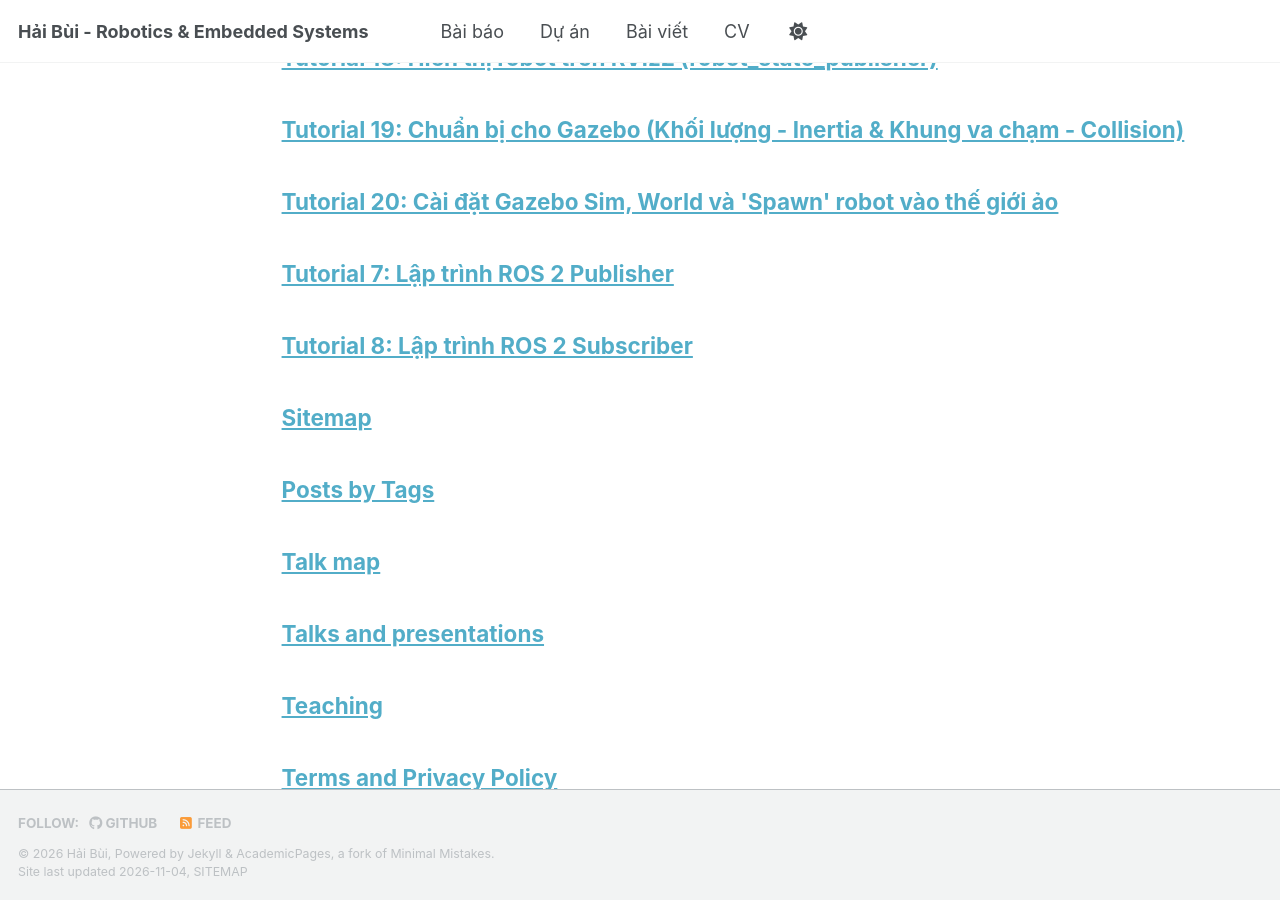
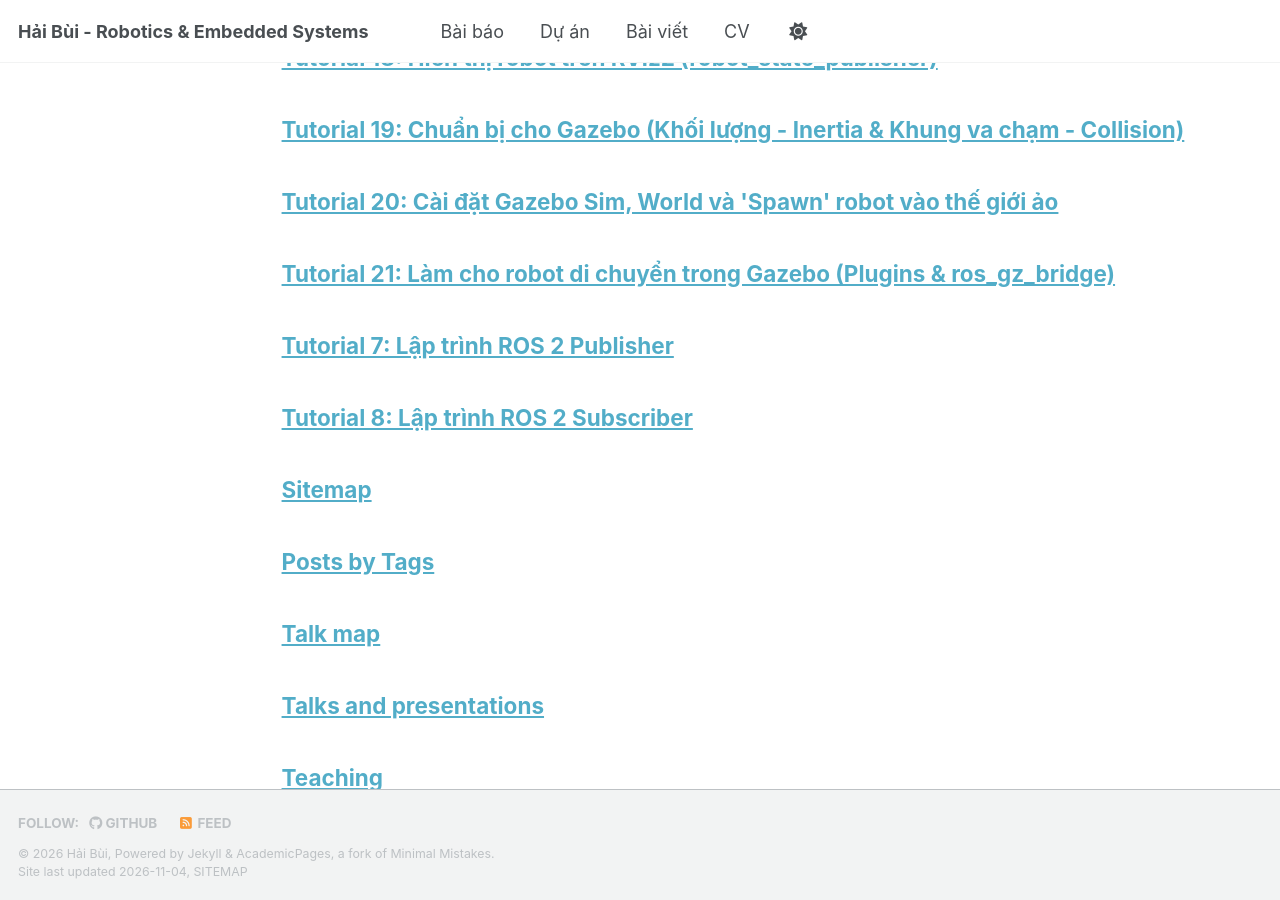
Before and after one commit to haibui-robotics/haibui-robotics.github.io, a Jekyll site: the page built from _pages/archive-layout-with-content.md, in a window 1280 px wide and 900 px high, scrolled down 5819 px. Built offline with Jekyll 4.4.1, drawn with Linux system fonts in a browser that asks for light colours; a script bundle is joined from its source files by our own code; a style sheet for code colours, icons or effects is not loaded; part of the change alters nothing that is shown.

Commit message:
Add Tutorial 21 on Gazebo Plugins and ros_gz_bridge

````diff
--- a/_pages/ros2-tutorial-20.md
+++ b/_pages/ros2-tutorial-20.md
@@ -5,7 +5,7 @@ permalink: /posts/2026/11/ros2-tutorial-20/
 author_profile: true
 ---
 
-[⬅ Quay lại bài: Mô phỏng Robot với ROS 2](/posts/2026/11/mo-phong-robot-ros2/) | [⬅ Bài trước: Tutorial 19 - Chuẩn bị cho Gazebo (Inertia & Collision)](/posts/2026/11/ros2-tutorial-19/)
+[⬅ Quay lại bài: Mô phỏng Robot với ROS 2](/posts/2026/11/mo-phong-robot-ros2/) | [⬅ Bài trước: Tutorial 19 - Chuẩn bị cho Gazebo (Inertia & Collision)](/posts/2026/11/ros2-tutorial-19/) | [Bài tiếp: Tutorial 21 - Làm cho robot di chuyển trong Gazebo ➡](/posts/2026/11/ros2-tutorial-21/)
 
 ---
 
@@ -109,4 +109,4 @@ Khi bạn chạy lệnh `ros2 launch my_mobilerobot gazebo.launch.xml`, những
 
 ---
 
-[⬅ Quay lại bài: Mô phỏng Robot với ROS 2](/posts/2026/11/mo-phong-robot-ros2/) | [⬅ Bài trước: Tutorial 19 - Chuẩn bị cho Gazebo (Inertia & Collision)](/posts/2026/11/ros2-tutorial-19/)
+[⬅ Quay lại bài: Mô phỏng Robot với ROS 2](/posts/2026/11/mo-phong-robot-ros2/) | [⬅ Bài trước: Tutorial 19 - Chuẩn bị cho Gazebo (Inertia & Collision)](/posts/2026/11/ros2-tutorial-19/) | [Bài tiếp: Tutorial 21 - Làm cho robot di chuyển trong Gazebo ➡](/posts/2026/11/ros2-tutorial-21/)
--- /dev/null
+++ b/_pages/ros2-tutorial-21.md
@@ -0,0 +1,174 @@
+---
+layout: single
+title: "Tutorial 21: Làm cho robot di chuyển trong Gazebo (Plugins & ros_gz_bridge)"
+permalink: /posts/2026/11/ros2-tutorial-21/
+author_profile: true
+---
+
+[⬅ Quay lại bài: Mô phỏng Robot với ROS 2](/posts/2026/11/mo-phong-robot-ros2/) | [⬅ Bài trước: Tutorial 20 - Cài đặt Gazebo Sim & Spawn robot](/posts/2026/11/ros2-tutorial-20/)
+
+---
+
+## 1. Mục tiêu và Khái niệm cốt lõi
+
+Tính đến [Tutorial 20](/posts/2026/11/ros2-tutorial-20/), mô hình robot của chúng ta trong Gazebo mới chỉ là một "bức tượng" có trọng lượng. Để robot có thể chạy được khi ta bấm phím điều khiển, chúng ta cần giải quyết 2 vấn đề:
+
+* **Vấn đề 1 (Động cơ ảo):** Cần gắn thêm các module giả lập động cơ và cảm biến góc quay vào bánh xe. Trong Gazebo, chúng được gọi là các **Plugin**.
+* **Vấn đề 2 (Khác biệt ngôn ngữ):** Gazebo Sim và ROS 2 là 2 phần mềm độc lập. ROS 2 dùng tiêu chuẩn tin nhắn riêng (ví dụ: `geometry_msgs/msg/Twist`), trong khi Gazebo dùng chuẩn Google Protobuf (ví dụ: `gz.msg.Twist`). Để điều khiển robot từ ROS 2, ta cần một "thông dịch viên" gọi là **`ros_gz_bridge`**.
+
+---
+
+## 2. Phần 1: Khai báo Gazebo Plugins bằng Xacro
+
+Tạo một file mới tên là `mobile_base.gazebo.xacro` (để tách biệt code vật lý với code hình học). File này sẽ cấu hình ma sát cho bánh xe tự lựa và gắn 2 Plugin quan trọng: `DiffDrive` (Điều khiển xe 2 bánh) và `JointStatePublisher` (Đọc góc xoay của bánh xe).
+
+```xml
+<?xml version="1.0"?>
+<robot xmlns:xacro="http://www.ros.org/wiki/xacro">
+
+    <!-- 1. Cấu hình ma sát cho bánh xe tự lựa (Caster Wheel) -->
+    <!-- Giảm ma sát (mu) gần bằng 0 để bánh xe trượt mượt mà, không bị kẹt -->
+    <gazebo reference="caster_wheel">
+        <mu1 value="0.1" />
+        <mu2 value="0.1" />
+    </gazebo>
+
+    <!-- 2. Plugin Điều khiển xe 2 bánh (Differential Drive) -->
+    <gazebo>
+        <plugin filename="gz-sim-diff-drive-system" name="gz::sim::system::DiffDrive">
+            <!-- Tên khớp nối bánh xe trái và phải (phải khớp với tên định nghĩa trong thẻ joint) -->
+            <left_joint>left_joint</left_joint>
+            <right_joint>right_joint</right_joint>
+            <!-- Khoảng cách giữa 2 bánh xe và bán kính bánh xe -->
+            <wheel_separation>0.45</wheel_separation>
+            <wheel_radius>0.1</wheel_radius>
+            <!-- Khai báo hệ tọa độ TF -->
+            <frame_id>odom</frame_id>
+            <child_frame_id>base_link</child_frame_id>
+        </plugin>
+    </gazebo>
+
+    <!-- 3. Plugin phát dữ liệu góc quay của các khớp -->
+    <gazebo>
+        <plugin filename="gz-sim-joint-state-publisher-system" name="gz::sim::system::JointStatePublisher">
+            <joint_name>left_joint</joint_name>
+            <joint_name>right_joint</joint_name>
+        </plugin>
+    </gazebo>
+
+</robot>
+```
+
+*(Đừng quên thêm thẻ `<xacro:include filename="mobile_base.gazebo.xacro"/>` vào file `my_robot.urdf.xacro` gốc của bạn nhé).*
+
+---
+
+## 3. Phần 2: Cấu hình Cầu nối (`ros_gz_bridge`)
+
+File cấu hình YAML này đóng vai trò là "bảng từ điển dịch thuật", chỉ định chính xác: Topic nào ở Gazebo sẽ kết nối với Topic nào ở ROS 2, dùng kiểu dữ liệu gì và dữ liệu sẽ chảy theo chiều nào.
+
+Tạo thư mục `config` (cùng cấp với thư mục `launch`) và tạo file `gazebo_bridge.yaml`:
+
+```yaml
+# Đồng bộ thời gian mô phỏng giữa Gazebo và ROS 2
+- ros_topic_name: "/clock"
+  gz_topic_name: "/clock"
+  ros_type_name: "rosgraph_msgs/msg/Clock"
+  gz_type_name: "gz.msg.Clock"
+  direction: GZ_TO_ROS
+
+# Truyền góc xoay bánh xe từ Gazebo về ROS 2
+- ros_topic_name: "/joint_states"
+  gz_topic_name: "/world/empty/model/my_robot/joint_state"
+  ros_type_name: "sensor_msgs/msg/JointState"
+  gz_type_name: "gz.msg.Model"
+  direction: GZ_TO_ROS
+
+# Truyền hệ trục tọa độ chuyển động (Odometry) từ Gazebo về ROS 2
+- ros_topic_name: "/tf"
+  gz_topic_name: "/model/my_robot/tf"
+  ros_type_name: "tf2_msgs/msg/TFMessage"
+  gz_type_name: "gz.msg.Pose_V"
+  direction: GZ_TO_ROS
+
+# Nhận lệnh điều khiển từ bàn phím/ROS 2 gửi vào Gazebo
+- ros_topic_name: "/cmd_vel"
+  gz_topic_name: "/model/my_robot/cmd_vel"
+  ros_type_name: "geometry_msgs/msg/Twist"
+  gz_type_name: "gz.msg.Twist"
+  direction: ROS_TO_GZ
+```
+
+**Mỗi block bắt buộc phải có 5 thông số:**
+
+1. `ros_topic_name`: Tên topic hiển thị phía ROS 2.
+2. `gz_topic_name`: Tên topic thực tế phát ra bên trong Gazebo.
+3. `ros_type_name`: Kiểu tin nhắn chuẩn của ROS 2.
+4. `gz_type_name`: Kiểu tin nhắn của Gazebo (Protobuf).
+5. `direction`: Hướng truyền dữ liệu (`GZ_TO_ROS`, `ROS_TO_GZ`, hoặc `BIDIRECTIONAL`).
+
+---
+
+## 4. Mẹo (Pro-Tip): Làm sao để tự tìm tên và kiểu tin nhắn?
+
+Khi làm việc với các cảm biến mới (LiDAR, Camera), bạn sẽ phải tự cấu hình Bridge. Dưới đây là tuyệt chiêu tra cứu bằng Terminal:
+
+### A. Tra cứu phía Gazebo:
+* **Tìm tên Topic (`gz_topic_name`):** Mở Gazebo, mở Terminal và gõ:
+  ```bash
+  gz topic -l
+  ```
+  *(Sẽ ra danh sách thực tế ví dụ: `/model/my_robot/cmd_vel`)*.
+* **Tìm kiểu dữ liệu (`gz_type_name`):** Gõ lệnh info kèm tên topic vừa lấy được:
+  ```bash
+  gz topic -i -t /model/my_robot/cmd_vel
+  ```
+  *(Sẽ ra `Type: gz.msgs.Twist`)*.
+
+### B. Tra cứu phía ROS 2:
+* **Tìm tên Topic (`ros_topic_name`):** Gõ lệnh:
+  ```bash
+  ros2 topic list
+  ```
+* **Tìm kiểu dữ liệu (`ros_type_name`):** Dùng lệnh info:
+  ```bash
+  ros2 topic info /cmd_vel
+  ```
+  *(Sẽ ra `Type: geometry_msgs/msg/Twist`)*.
+
+---
+
+## 5. Cập nhật Launch File và Khởi chạy
+
+**Bước 1:** Mở `package.xml` và thêm dependency để package hiểu được cầu nối:
+```xml
+<exec_depend>ros_gz_bridge</exec_depend>
+```
+
+**Bước 2:** Mở file launch (ví dụ `gazebo.launch.xml`), thêm biến dẫn tới file config và khởi chạy node `parameter_bridge`:
+
+```xml
+<launch>
+    <!-- ... (các node khởi chạy Gazebo và spawn robot của bạn) ... -->
+
+    <!-- Gọi biến trỏ tới file YAML -->
+    <let name="gazebo_config_path" value="$(find-pkg-share my_robot_description)/config/gazebo_bridge.yaml"/>
+
+    <!-- Khởi chạy Node Bridge -->
+    <node pkg="ros_gz_bridge" exec="parameter_bridge">
+        <param name="config_file" value="$(var gazebo_config_path)"/>
+    </node>
+</launch>
+```
+
+**Hoàn tất!** Giờ đây, khi bạn chạy Launch file, bạn có thể mở một Terminal khác, gõ lệnh:
+
+```bash
+ros2 run teleop_twist_keyboard teleop_twist_keyboard
+```
+
+và nhấn các phím mũi tên để xem con robot của bạn chính thức lăn bánh trong môi trường vật lý ảo Gazebo!
+
+---
+
+[⬅ Quay lại bài: Mô phỏng Robot với ROS 2](/posts/2026/11/mo-phong-robot-ros2/) | [⬅ Bài trước: Tutorial 20 - Cài đặt Gazebo Sim & Spawn robot](/posts/2026/11/ros2-tutorial-20/)
````
